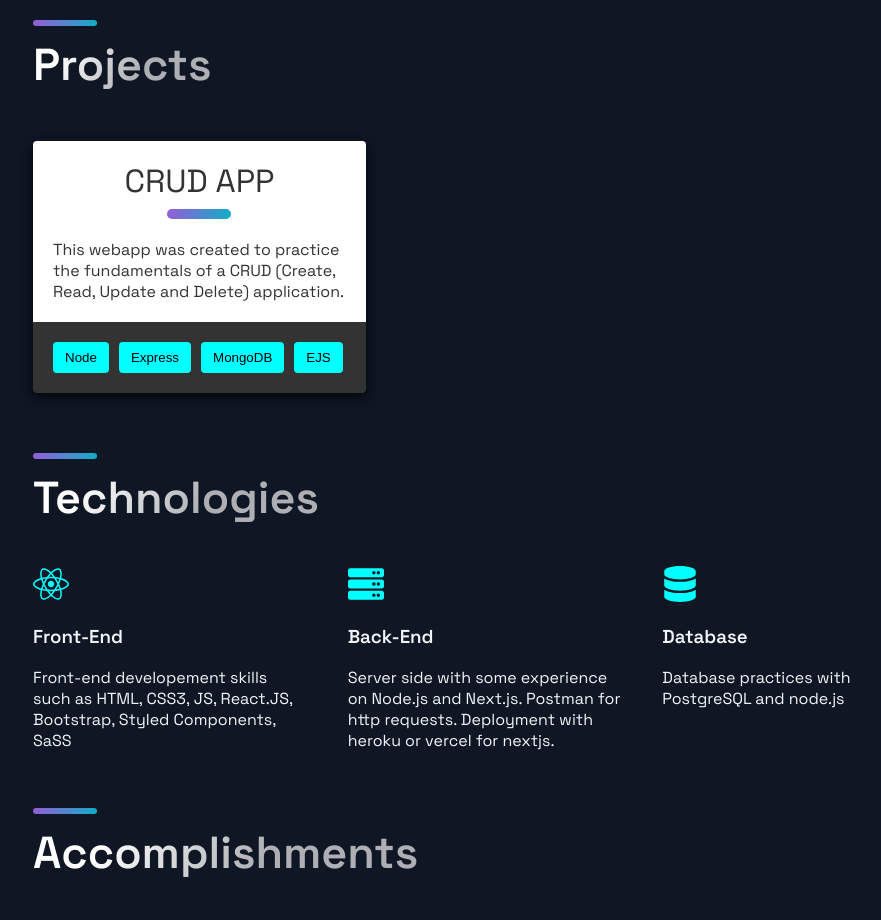
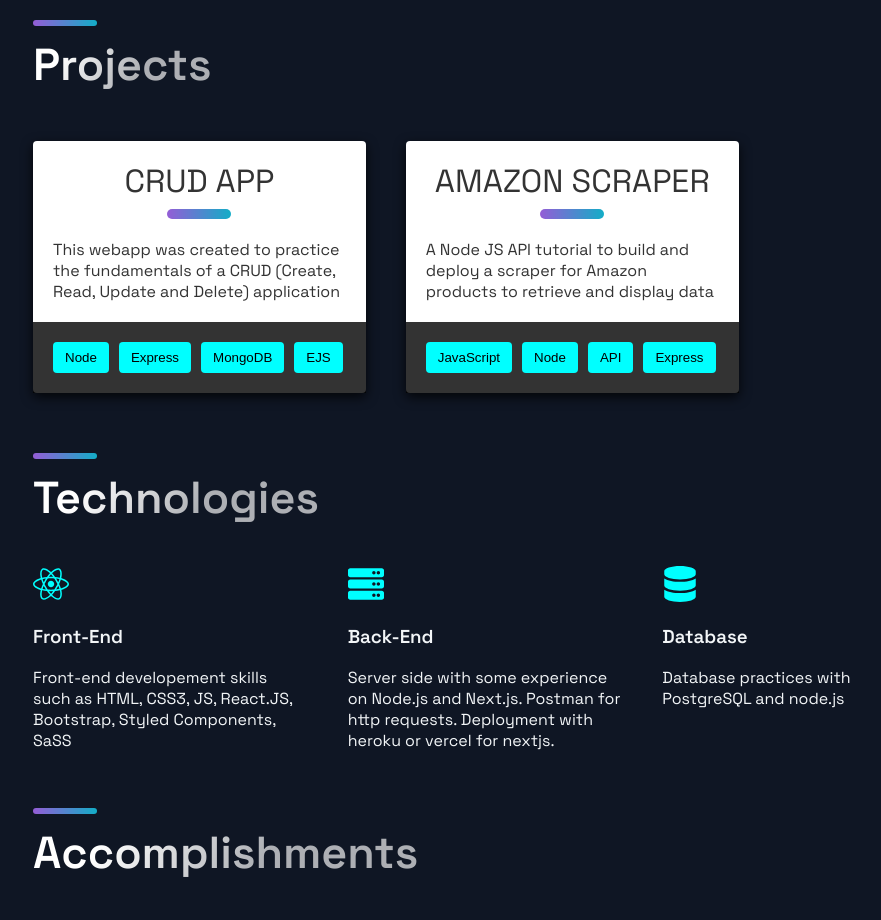
Before and after one commit to daniel-avzaradel/react-portfolio, a Next.js app: page / in a window 1280 px wide. Shown: the part 1100-2020 px from the top of the page, without its empty margins (135-1016 px from the left). Built offline with nearby package versions, Linux system fonts and the light colour scheme.

Commit message:
creating new projects

```diff
--- a/components/Utils/ProjectCard.jsx
+++ b/components/Utils/ProjectCard.jsx
@@ -5,8 +5,8 @@
 function ProjectCard({ title, description, tags, source }) {
   return (
     <div className={styles.projectCard}>
-      <a href={source}>
-        <div className={styles.projectCard__title}>{title}</div>
+      <a href={source} target="_blank" rel="noreferrer">
+        <div className={styles.projectCard__title}>{title.toUpperCase()}</div>
         <div className={styles.projectCard__divider}></div>
         <div className={styles.projectCard__content}>{description}</div>
         <div className={styles.projectCard__tags}>
--- a/constants/constants.js
+++ b/constants/constants.js
@@ -1,9 +1,16 @@
 export const constants = [
   {
-    title: "CRUD APP",
+    title: "crud app",
     description:
-      "This webapp was created to practice the fundamentals of a CRUD (Create, Read, Update and Delete) application.",
+      "This webapp was created to practice the fundamentals of a CRUD (Create, Read, Update and Delete) application",
     tags: ["Node", "Express", "MongoDB", "EJS"],
     source: "https://github.com/daniel-avzaradel/node-crud_app",
   },
+  {
+    title: "amazon scraper",
+    description:
+      "A Node JS API tutorial to build and deploy a scraper for Amazon products to retrieve and display data",
+    tags: ["JavaScript", "Node", "API", "Express"],
+    source: "https://github.com/daniel-avzaradel/amazon_scraper",
+  },
 ];
```
